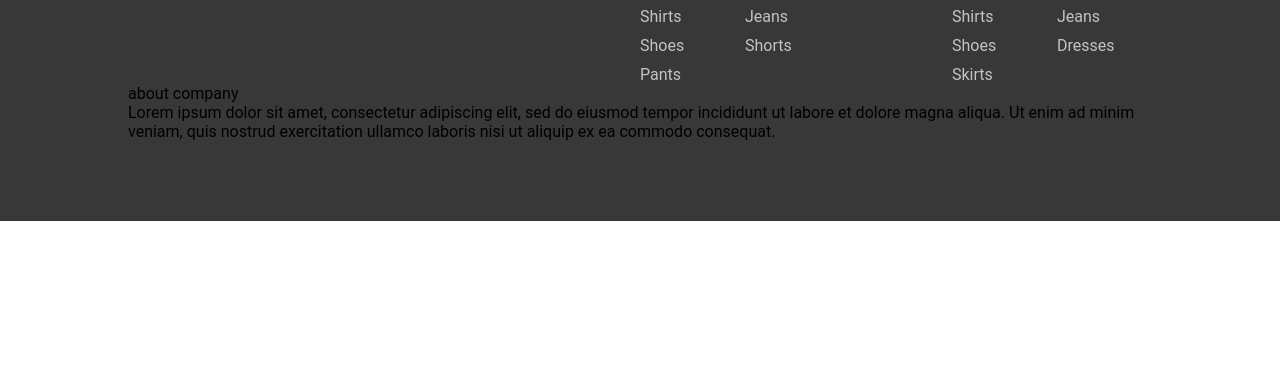
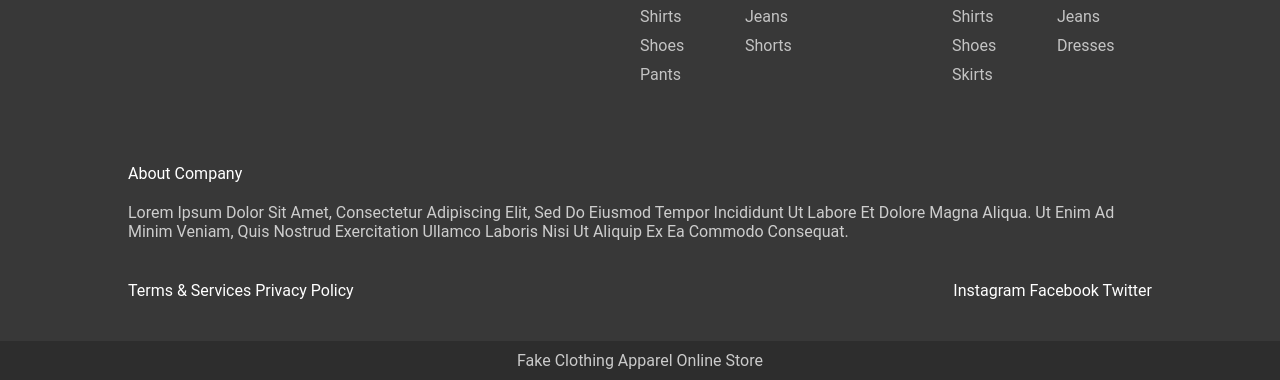
Before and after one commit to ali-kash/shopper-ecommerce, a plain HTML site: page public/index.html in a window 1280 px wide. Shown: the part 2715-3095 px from the top of the page. Before the commit the page ends 2936 px from the top, so only its background shows below. Drawn offline with Linux system fonts and the light colour scheme.

```diff
--- a/public/index.html
+++ b/public/index.html
@@ -341,42 +341,10 @@
 			</div>
 		</section>
 
-		<footer>
-			<div class="footer">
-				<img src="./images/light-logo.png" class="logo" alt="footer logo" />
-				<div class="footer__ul">
-					<ul class="category">
-						<li class="category__title">men</li>
-						<li><a href="#" class="category__link">t-shirts</a></li>
-						<li><a href="#" class="category__link">sweatshirts</a></li>
-						<li><a href="#" class="category__link">shirts</a></li>
-						<li><a href="#" class="category__link">jeans</a></li>
-						<li><a href="#" class="category__link">shoes</a></li>
-						<li><a href="#" class="category__link">shorts</a></li>
-						<li><a href="#" class="category__link">pants</a></li>
-					</ul>
-					<ul class="category">
-						<li class="category__title">women</li>
-						<li><a href="#" class="category__link">t-shirts</a></li>
-						<li><a href="#" class="category__link">sweatshirts</a></li>
-						<li><a href="#" class="category__link">shirts</a></li>
-						<li><a href="#" class="category__link">jeans</a></li>
-						<li><a href="#" class="category__link">shoes</a></li>
-						<li><a href="#" class="category__link">dresses</a></li>
-						<li><a href="#" class="category__link">skirts</a></li>
-					</ul>
-				</div>
-			</div>
-			<p class="footer__title">about company</p>
-			<p class="info">
-				Lorem ipsum dolor sit amet, consectetur adipiscing elit, sed do eiusmod
-				tempor incididunt ut labore et dolore magna aliqua. Ut enim ad minim
-				veniam, quis nostrud exercitation ullamco laboris nisi ut aliquip ex ea
-				commodo consequat.
-			</p>
-		</footer>
+		<footer></footer>
 
 		<script src="./js/nav.js"></script>
-		<script src="./js/product.js"></script>
+		<script src="./js/footer.js"></script>
+		<script src="./js/slider.js"></script>
 	</body>
 </html>
--- /dev/null
+++ b/public/js/footer.js
@@ -0,0 +1,52 @@
+const createFooter = () => {
+	let footer = document.querySelector('footer')
+
+	footer.innerHTML = `
+    <div class="footer">
+				<img src="./images/light-logo.png" class="logo" alt="footer logo" />
+				<div class="footer__ul">
+					<ul class="category">
+						<li class="category__title">men</li>
+						<li><a href="#" class="category__link">t-shirts</a></li>
+						<li><a href="#" class="category__link">sweatshirts</a></li>
+						<li><a href="#" class="category__link">shirts</a></li>
+						<li><a href="#" class="category__link">jeans</a></li>
+						<li><a href="#" class="category__link">shoes</a></li>
+						<li><a href="#" class="category__link">shorts</a></li>
+						<li><a href="#" class="category__link">pants</a></li>
+					</ul>
+					<ul class="category">
+						<li class="category__title">women</li>
+						<li><a href="#" class="category__link">t-shirts</a></li>
+						<li><a href="#" class="category__link">sweatshirts</a></li>
+						<li><a href="#" class="category__link">shirts</a></li>
+						<li><a href="#" class="category__link">jeans</a></li>
+						<li><a href="#" class="category__link">shoes</a></li>
+						<li><a href="#" class="category__link">dresses</a></li>
+						<li><a href="#" class="category__link">skirts</a></li>
+					</ul>
+				</div>
+			</div>
+			<p class="footer__title">about company</p>
+			<p class="footer__info">
+				Lorem ipsum dolor sit amet, consectetur adipiscing elit, sed do eiusmod
+				tempor incididunt ut labore et dolore magna aliqua. Ut enim ad minim
+				veniam, quis nostrud exercitation ullamco laboris nisi ut aliquip ex ea
+				commodo consequat.
+			</p>
+			<div class="footer__social">
+				<div>
+					<a href="#" class="footer__social-link">terms & services</a>
+					<a href="#" class="footer__social-link">privacy policy</a>
+				</div>
+				<div>
+					<a href="#" class="footer__social-link">instagram</a>
+					<a href="#" class="footer__social-link">facebook</a>
+					<a href="#" class="footer__social-link">twitter</a>
+				</div>
+			</div>
+			<p class="footer__credit">Fake clothing apparel online store</p>
+  `
+}
+
+createFooter()
--- a/public/styles/footer.scss
+++ b/public/styles/footer.scss
@@ -44,4 +44,42 @@
 			}
 		}
 	}
+
+	&__title,
+	&__info {
+		color: rgba(255, 255, 255, 0.75);
+		margin-bottom: 20px;
+		text-transform: capitalize;
+	}
+
+	&__title {
+		margin-top: 80px;
+		color: #fff;
+	}
+
+	&__social {
+		margin-top: 40px;
+		display: flex;
+		justify-content: space-between;
+		&-link {
+			color: #fff;
+			text-decoration: none;
+			text-transform: capitalize;
+			&:nth-child(1) {
+				margin-left: 0;
+			}
+		}
+	}
+
+	&__credit {
+		width: 100%;
+		padding: 10px;
+		position: absolute;
+		left: 0;
+		bottom: 0;
+		text-align: center;
+		color: rgba(255, 255, 255, 0.75);
+		background: rgba(0, 0, 0, 0.2);
+		text-transform: capitalize;
+	}
 }
--- a/public/styles/global.scss
+++ b/public/styles/global.scss
@@ -4,6 +4,7 @@
 @import './products.scss';
 @import './collections.scss';
 @import './footer.scss';
+@import './product.scss';
 
 * {
 	margin: 0;
```
Also changed, not shown: product.html (added, +12 -0 lines), public/js/slider.js (renamed from public/js/product.js), public/styles/footer.css, public/styles/global.css, public/styles/product.scss (added), 2 other files.
